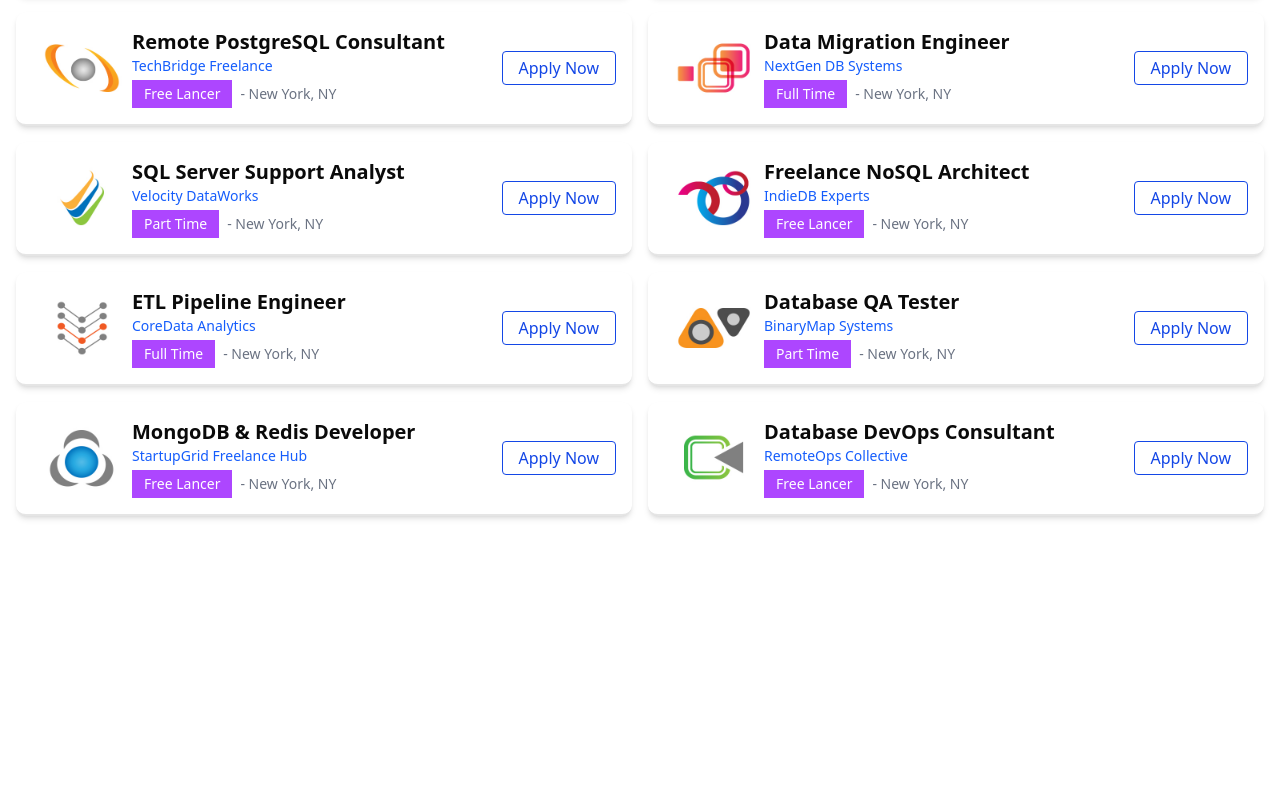
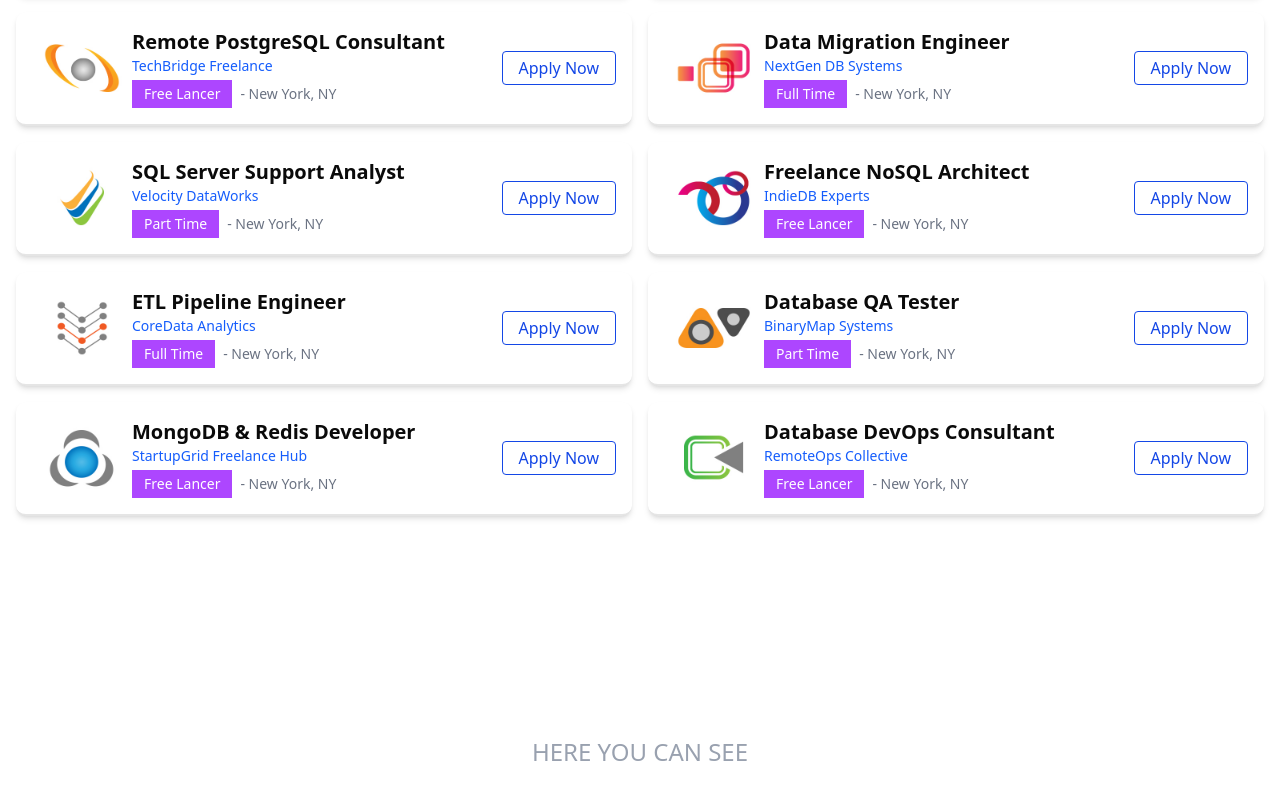
Before and after one commit to freelancerjoynal/job-guru-frontend, a Next.js app: page / in a window 1280 px wide. Shown: the part 2647-3447 px from the top of the page. Before the commit the page ends 3303 px from the top, so only its background shows below. Built offline with nearby package versions, Linux system fonts and the light colour scheme.

Commit message:
watch video section design completed

```diff
--- a/src/app/(root)/page.js
+++ b/src/app/(root)/page.js
@@ -6,6 +6,7 @@ import TopEmployers from '@/components/homepage/TopEmployes/TopEmployers'
 import HowitWorks from '@/components/homepage/Howitworks/HowitWorks'
 import BrowseByCategory from '@/components/homepage/BrowseByCategory/BrowseByCategory'
 import FeaturedJobs from '@/components/homepage/FeaturedJobs/FeaturedJobs'
+import WatchVideo from '@/components/homepage/VideoSection/WatchVideo'
 
 
 export default function page() {
@@ -16,6 +17,7 @@ export default function page() {
     <HowitWorks />
     <BrowseByCategory />
     <FeaturedJobs />
+    <WatchVideo />
     </>
   )
 }
--- /dev/null
+++ b/src/components/homepage/VideoSection/WatchVideo.jsx
@@ -0,0 +1,22 @@
+import React from "react";
+import { FaRegCirclePlay } from "react-icons/fa6";
+
+export default function WatchVideo() {
+  return (
+    <div className='py-20 bg-[url("/images/videobg.jpg")] bg-fixed text-white'>
+      <h2 className="text-2xl uppercase text-gray-400 mb-2 text-center">
+        Here You Can See
+      </h2>
+      <h3 className="text-center text-3xl lg:text-6xl">Watch Our Video</h3>
+      <p className="text-center max-w-[750px] mx-auto py-2">
+        Aliquam vestibulum cursus felis. In iaculis iaculis sapien ac
+        condimentum. Vestibulum congue posuere lacus, id tincidunt nisi porta
+        sit amet. Suspendisse et sapien varius, pellentesque dui non, semper
+        orci.
+      </p>
+      <div className="flex justify-center">
+        <FaRegCirclePlay size={60} />
+      </div>
+    </div>
+  );
+}
```
Also changed, not shown: public/images/videobg.jpg (added).
